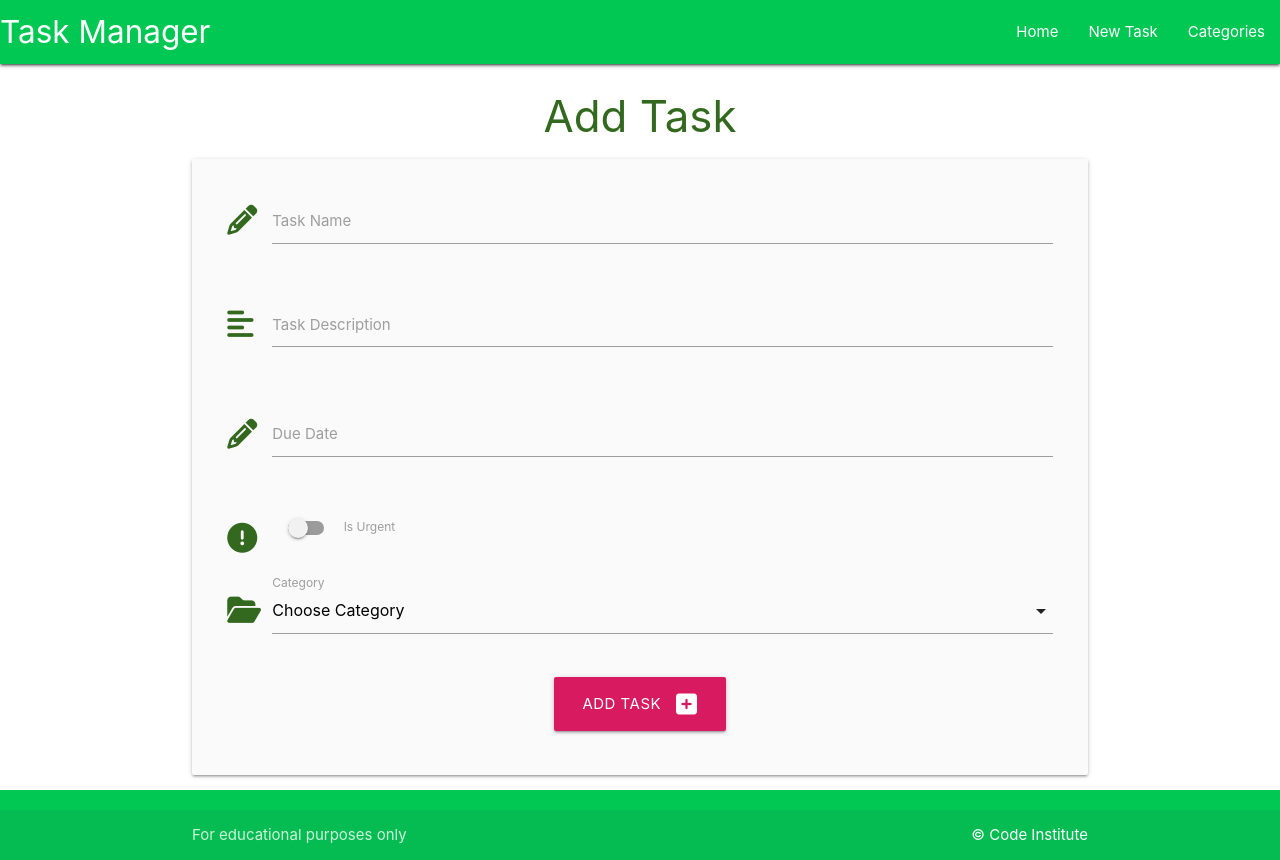
After one commit to kosamad/taskmanager-app, a Flask app: page /add_task in a window 1280 px wide. The commit adds this page. Run offline with Flask 3, Linux system fonts and the light colour scheme; data that the repository does not hold is empty.

Commit message:
Adding and diplaying task functionality

```diff
--- a/taskmanager/routes.py
+++ b/taskmanager/routes.py
@@ -5,9 +5,11 @@ from taskmanager import app, db
 from taskmanager.models import Category, Task
 
 # to get the app running create a basic app at the root-level which will be used to target a function called home and return the rendered template (base.html).
+# tasks variable is created later to view tasks as is, tasks=tasks
 @app.route("/")
 def home():
-    return render_template("tasks.html")
+    tasks = list(Task.query.order_by(Task.id).all())
+    return render_template("tasks.html",tasks=tasks) #task=task passes list to front end template
 
 
 #------------------------------------------------------------------------------
@@ -46,7 +48,7 @@ def edit_category(category_id):
         category.category_name = request.form.get("category_name") # update category name, then commit the session to database and redirect
         db.session.commit()
         return redirect(url_for("categories"))
-    return render_template("edit_category.html", category =category)
+    return render_template("edit_category.html", category=category)
 
 
 @app.route("/delete_category/<int:category_id>")
@@ -56,3 +58,20 @@ def delete_category(category_id):
     db.session.delete(category)
     db.session.commit()
     return redirect(url_for("categories")) # redirect to catagories function above
+
+
+@app.route("/add_task", methods=["GET", "POST"])
+def add_task():
+    categories = list(Category.query.order_by(Category.category_name).all())
+    if request.method == "POST":
+        task = Task(
+        task_name = request.form.get("task_name"),
+        task_description=request.form.get("task_description"),
+        is_urgent=bool(True if request.form.get("is_urgent") else False),
+        due_date = request.form.get("due_date"),
+        category_id = request.form.get("category_id")
+        )
+        db.session.add(task)
+        db.session.commit()
+        return redirect(url_for("home"))
+    return render_template("add_task.html", categories = categories) # second argument gives a dropdown list to display available catagories (see above for where come from)
--- a/taskmanager/static/js/script.js
+++ b/taskmanager/static/js/script.js
@@ -2,4 +2,19 @@ document.addEventListener('DOMContentLoaded', function() {
     // sidenav initialization
     let sidenav = document.querySelectorAll('.sidenav');
     M.Sidenav.init(sidenav); //initialise without defining a variable
+
+  // date picker initialization
+  let datepicker= document.querySelectorAll('.datepicker');
+  M.Datepicker.init(datepicker, {
+    format: "dd mmmm, yyyy",
+    i18n: {done: "Select"} // allows you to change the text and localise the datepicker (see doc in materialize)
   });
+
+  //select initialization
+  let selects = document.querySelectorAll('select');
+  M.FormSelect.init(selects);
+
+  //collapsible initialization
+  var collapsibles = document.querySelectorAll('.collapsible');
+  M.Collapsible.init(collapsibles);
+  });
--- /dev/null
+++ b/taskmanager/templates/add_task.html
@@ -0,0 +1,81 @@
+{% extends "base.html" %}
+{% block content %}
+
+<h3 class="light-green-text text-darken-4 center-align">Add Task</h3>
+
+<div class="row card-panel grey lighten-5">
+  <form class="col s12" method="POST" action="{{ url_for('add_task') }}">
+    <!-- task_name -->
+    <div class="row">
+      <div class="input-field col s12">
+        <!-- prefix on icon puts it before the box -->
+        <i class="fas fa-pencil-alt prefix light-green-text text-darken-4"></i>
+        <!-- id, name and label for below all have same name -->
+        <input id="task_name" name="task_name" minlength="5" maxlength="50" type="text" class="validate" required>
+        <label for="task_name">Task Name</label>
+      </div>
+    </div>
+
+    <!-- task_description-->
+    <div class="row">
+      <div class="input-field col s12">
+        <i class="fas fa-align-left prefix light-green-text text-darken-4"></i>
+        <!-- use textarea as will be a longer string -->
+        <textarea id="task_description" name="task_description" minlength="5" maxlength="250" type="text"
+          class="materialize-textarea validate" required></textarea>
+        <label for="task_description">Task Description</label>
+      </div>
+    </div>
+
+    <!-- due_date -->
+    <div class="row">
+      <div class="input-field col s12">
+        <i class="fas fa-pencil-alt prefix light-green-text text-darken-4"></i>
+        <input id="due_date" name="due_date" type="text" class="datepicker validate" required>
+        <label for="due_date">Due Date</label>
+      </div>
+    </div>
+
+    <!--is_urgent -->
+    <!-- use doc for switches page in materialise -->
+    <div class="row">
+      <div class="input-field col s12">
+        <div class="switch">
+          <i class="fas fa-exclamation-circle prefix light-green-text text-darken-4"></i>
+          <label for="is_urgent">
+            <input id="is_urgent" name="is_urgent" type="checkbox">
+            <span class="lever"></span>
+            Is Urgent
+          </label>
+        </div>
+      </div>
+    </div>
+
+    <!-- category_id -->
+    <!-- comes from select part of materialize forms -->
+    <div class="row">
+      <div class="input-field col s12">
+        <i class="fas fa-folder-open prefix light-green-text text-darken-4"></i>
+        <select id="category_id" name="category_id" class="validate" required>
+          <option value="" disabled selected>Choose Category</option>
+          <!-- for loop to list all the categories that are retireved from the database -->
+          {% for category in categories %}
+            <!-- with select elements the value is what is grabbed to store the data (not name like normal) -->
+            <option value="{{ category.id }}">{{ category.category_name }}</option>
+          {% endfor %}
+        </select>
+        <label for="category_id">Category</label>
+      </div>
+    </div>
+
+    <!-- submit button -->
+    <div class="row">
+      <div class="col s12 center-align">
+        <button class="btn-large pink darken-1" type="submit">Add Task <i class="fas fa-plus-square right"></i></button>
+      </div>
+    </div>
+  </form>
+</div>
+
+
+{% endblock %}
--- a/taskmanager/templates/base.html
+++ b/taskmanager/templates/base.html
@@ -27,7 +27,7 @@
                     <a href="#" data-target="mobile-demo" class="sidenav-trigger"><i class="fas fa-bars"></i></a>
                     <ul class="right hide-on-med-and-down">
                         <li><a href="{{ url_for('home') }}">Home</a></li>
-                        <li><a href="">New Task</a></li>
+                        <li><a href="{{ url_for('add_task') }}">New Task</a></li>
                         <li><a href="{{ url_for('categories') }}">Categories</a></li>
 
                     </ul>
@@ -36,7 +36,7 @@
             <!-- mobile site sienav -->
             <ul class="sidenav" id="mobile-demo">
                 <li><a href="{{ url_for('home') }}">Home</a></li>
-                <li><a href="">New Task</a></li>
+                <li><a href="{{ url_for('add_task') }}">New Task</a></li>
                 <li><a href="{{ url_for('categories') }}">Catagories</a></li>
             </ul>
         </nav>
--- a/taskmanager/templates/edit_category.html
+++ b/taskmanager/templates/edit_category.html
@@ -2,6 +2,8 @@
 {% block content %}
 
 <h3 class="light-green-text text-darken-4 center-align">Edit Catagory</h3>
+
+<!--NOTE TWO THINGS NOT ADDED WHICH WOULD BE GOOD = DEFENSIVE PROGRAMMING AND USER AUTHENTICATION, SEE NOTES -->
 
 <div class="row card-panel grey lighten-5">
   <form class="col s12" method="POST" action="{{ url_for('edit_category', category_id=category.id) }}">
```
Also changed, not shown: taskmanager/templates/tasks.html (+28 -0 lines).
